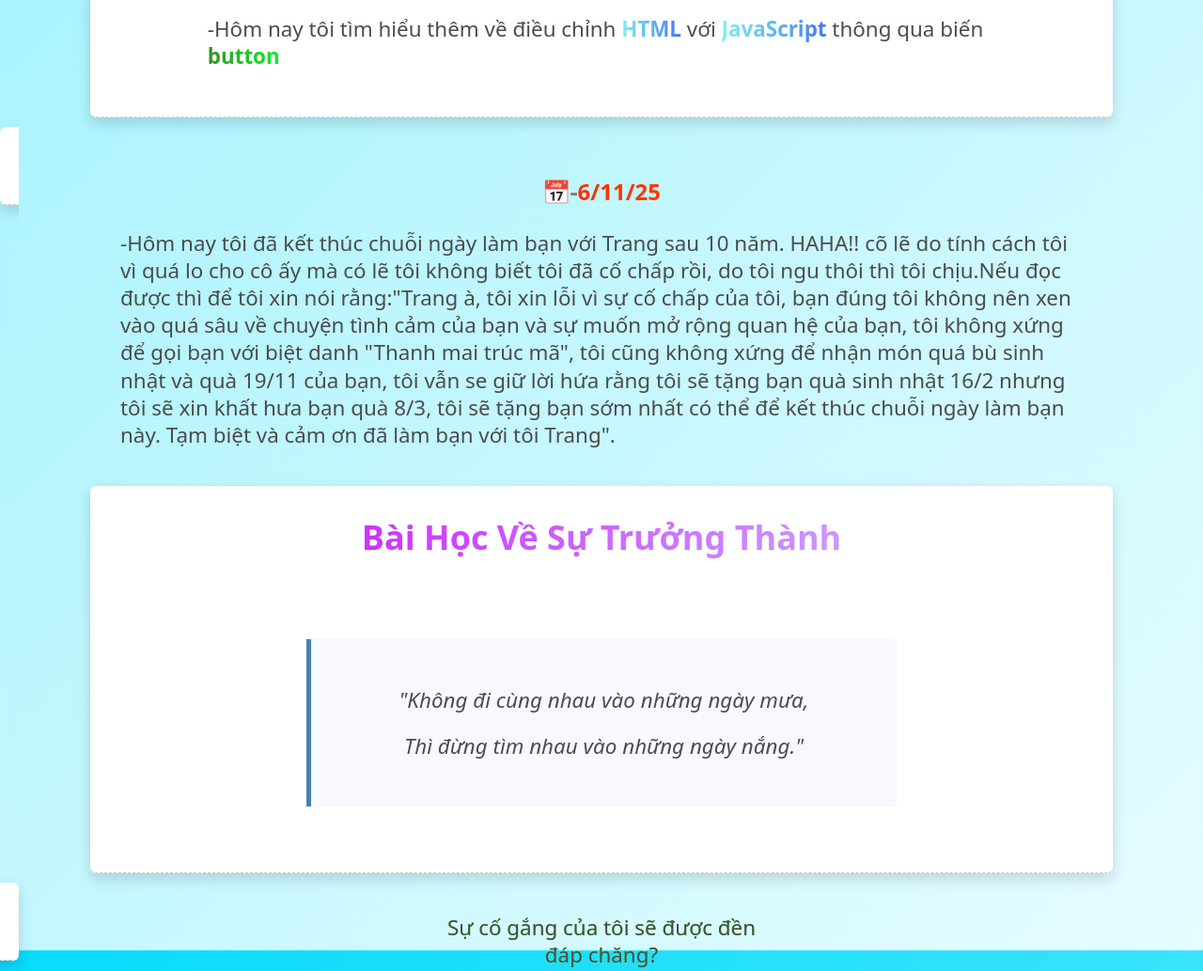
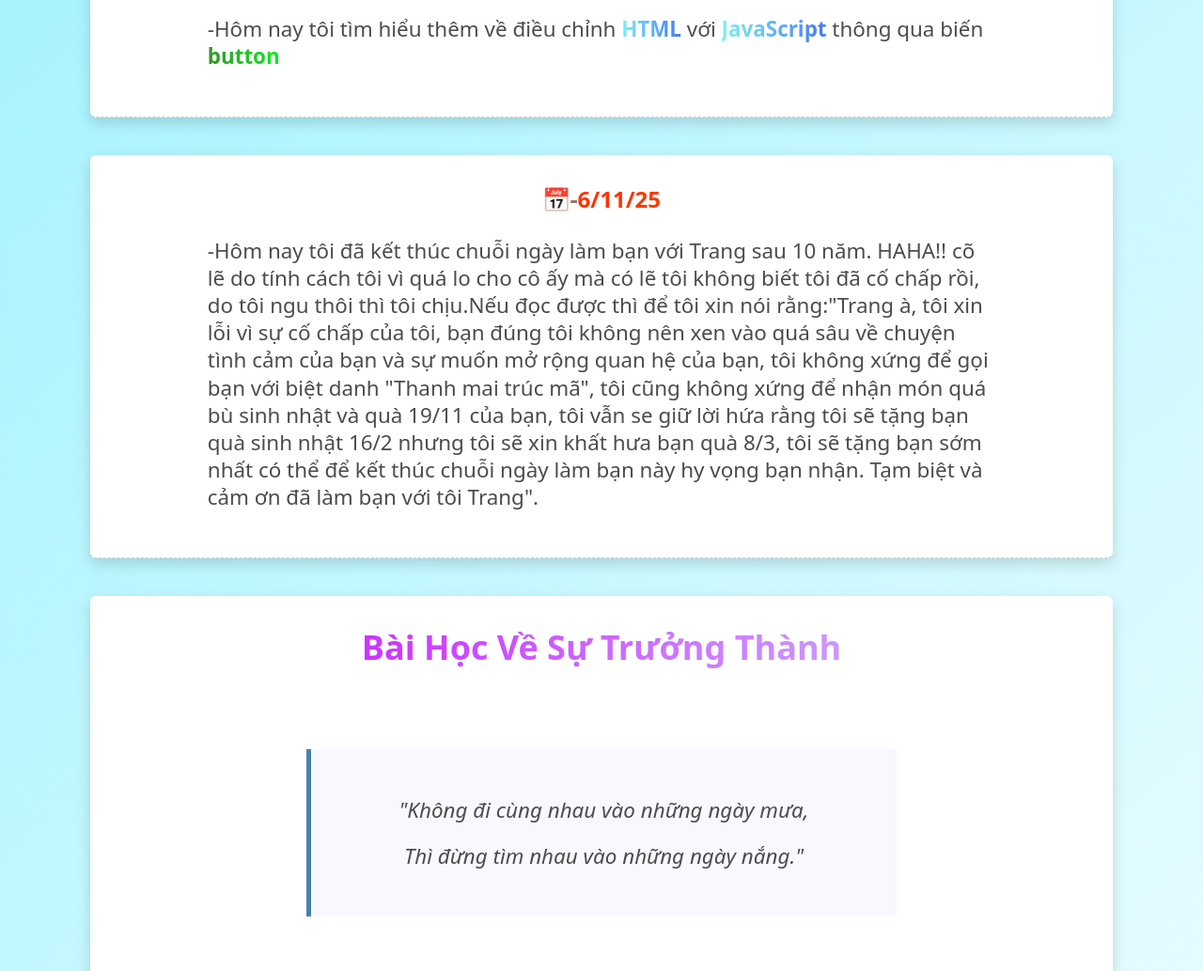
Before and after one commit to duc657401-ai/myweb, a plain HTML site: page index.html in a window 1280 px wide. Shown: the part 4480-5513 px from the top of the page at 94% size. Drawn offline with Linux system fonts and the light colour scheme.

Commit message:
Add files via upload

```diff
--- a/index.html
+++ b/index.html
@@ -146,9 +146,9 @@
            <h3> <span class="l">📅-</span>2/11/25</h3>
                 <p> -Hôm nay tôi tìm hiểu thêm về điều chỉnh <span class="m">HTML</span> với <span class="m">JavaScript</span> thông qua biến <span class="n">button</span> </p>
                 </article>
-        <aritical class="journal-entry">
+        <article class="journal-entry">
            <h3> <span class="l">📅-</span>6/11/25</h3>
-                <p> -Hôm nay tôi đã kết thúc chuỗi ngày làm bạn với Trang sau 10 năm. HAHA!! cõ lẽ do tính cách tôi vì quá lo cho cô ấy mà có lẽ tôi không biết tôi đã cố chấp rồi, do tôi ngu thôi thì tôi chịu.Nếu đọc được thì để tôi xin nói rằng:"Trang à, tôi xin lỗi vì sự cố chấp của tôi, bạn đúng tôi không nên xen vào quá sâu về chuyện tình cảm của bạn và sự muốn mở rộng quan hệ của bạn, tôi không xứng để gọi bạn với biệt danh "Thanh mai trúc mã", tôi cũng không xứng để nhận món quá bù sinh nhật và quà 19/11 của bạn, tôi vẫn se giữ lời hứa rằng tôi sẽ tặng bạn quà sinh nhật 16/2 nhưng tôi sẽ xin khất hưa bạn quà 8/3, tôi sẽ tặng bạn sớm nhất có thể để kết thúc chuỗi ngày làm bạn này. Tạm biệt và cảm ơn đã làm bạn với tôi Trang".</p>
+                <p> -Hôm nay tôi đã kết thúc chuỗi ngày làm bạn với Trang sau 10 năm. HAHA!! cõ lẽ do tính cách tôi vì quá lo cho cô ấy mà có lẽ tôi không biết tôi đã cố chấp rồi, do tôi ngu thôi thì tôi chịu.Nếu đọc được thì để tôi xin nói rằng:"Trang à, tôi xin lỗi vì sự cố chấp của tôi, bạn đúng tôi không nên xen vào quá sâu về chuyện tình cảm của bạn và sự muốn mở rộng quan hệ của bạn, tôi không xứng để gọi bạn với biệt danh "Thanh mai trúc mã", tôi cũng không xứng để nhận món quá bù sinh nhật và quà 19/11 của bạn, tôi vẫn se giữ lời hứa rằng tôi sẽ tặng bạn quà sinh nhật 16/2 nhưng tôi sẽ xin khất hưa bạn quà 8/3, tôi sẽ tặng bạn sớm nhất có thể để kết thúc chuỗi ngày làm bạn này hy vọng bạn nhận. Tạm biệt và cảm ơn đã làm bạn với tôi Trang".</p>
             </article>
      <article class="journal-entry">
      <h6>Bài Học Về Sự Trưởng Thành</h6>
```
